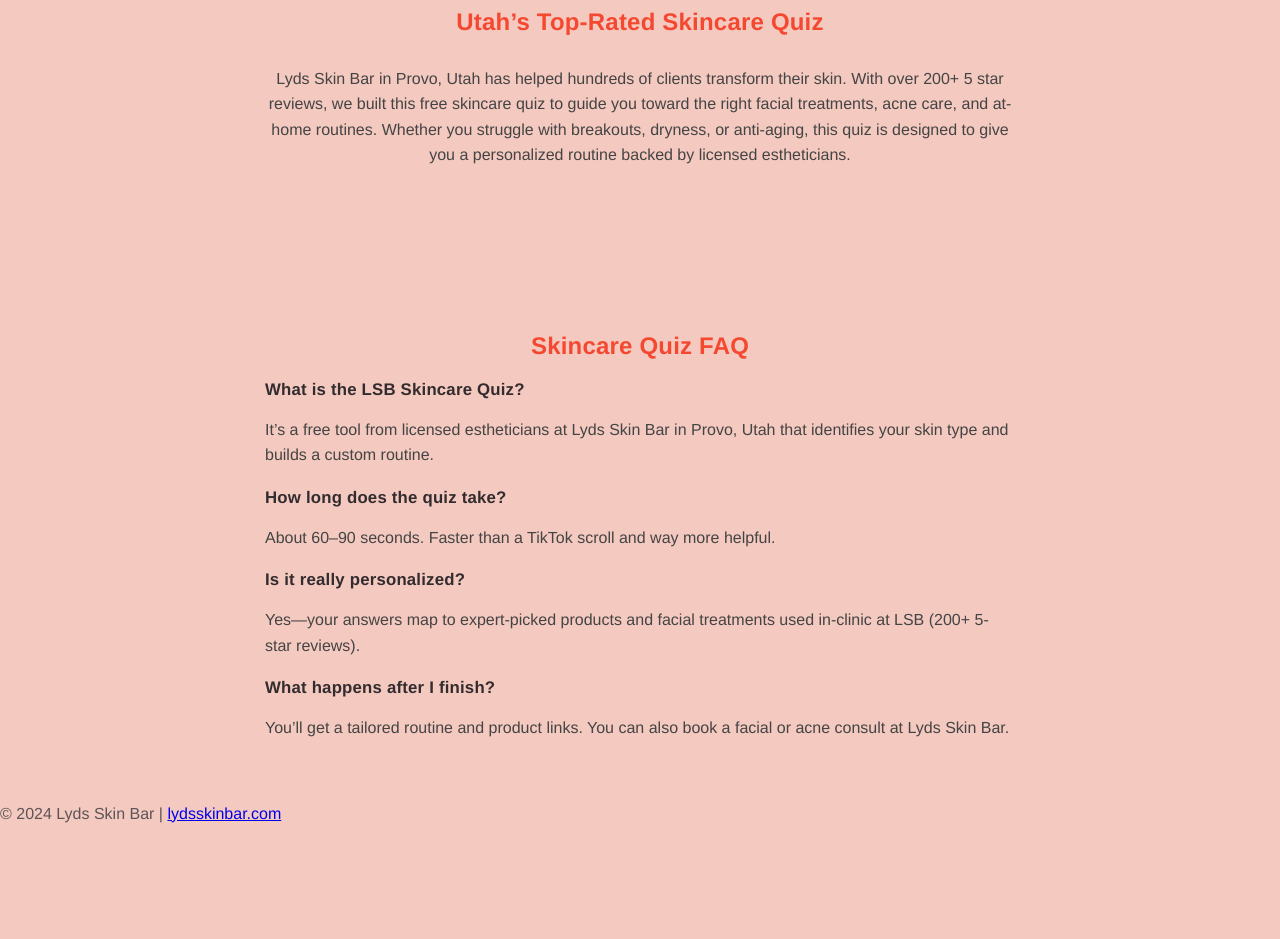
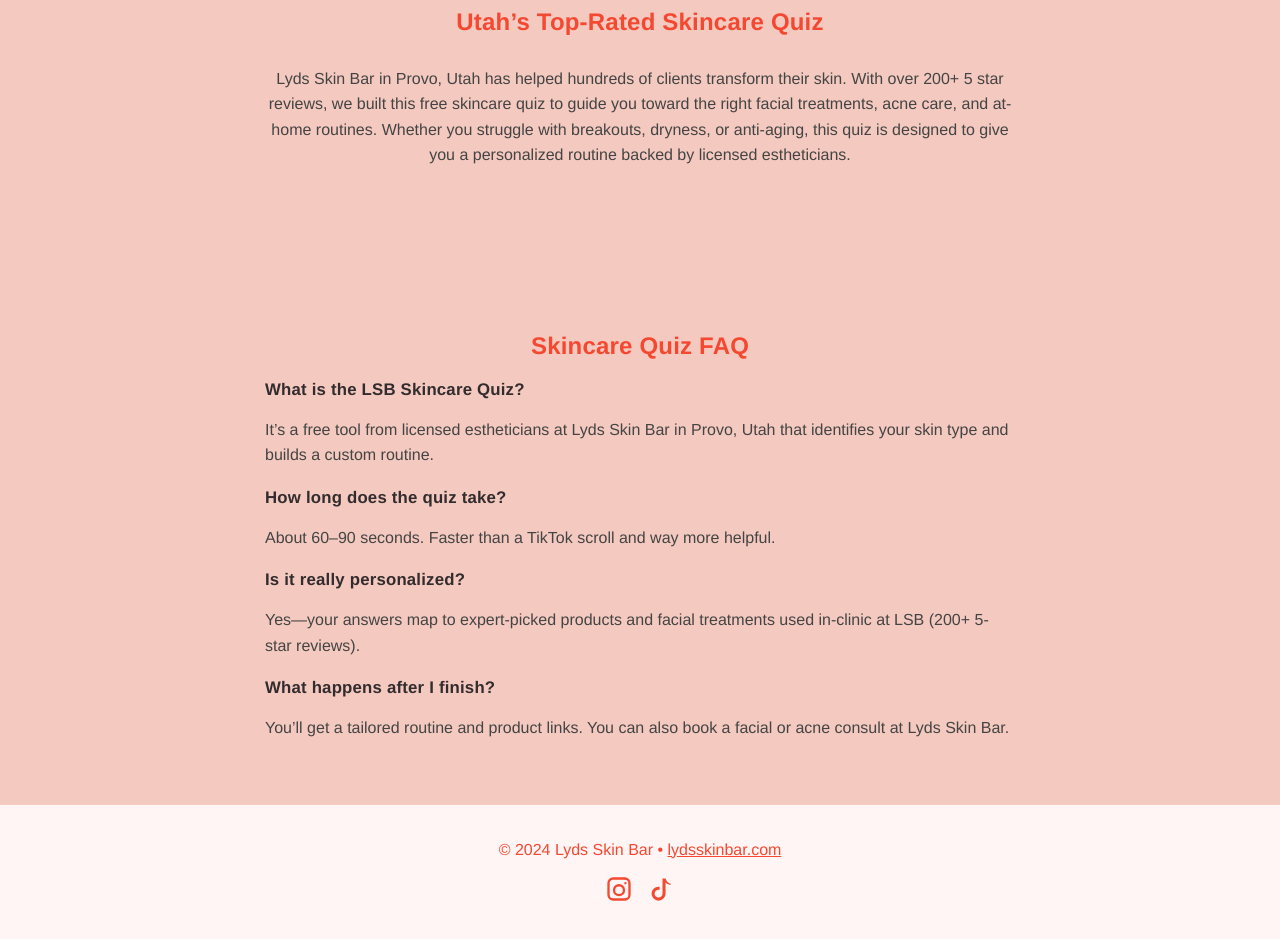
Before and after one commit to Natehansen10/LSB-skincare-quiz, a plain HTML site: page index.html in a window 1280 px wide. Shown: the part 921-1860 px from the top of the page. Before the commit the page ends 1744 px from the top, so only its background shows below. Drawn offline with Linux system fonts and the light colour scheme.

Commit message:
Full project update

```diff
--- a/index.html
+++ b/index.html
@@ -140,8 +140,28 @@
     <p>You’ll get a tailored routine and product links. You can also book a facial or acne consult at Lyds Skin Bar.</p>
   </section>
 
-  <footer class="footer">
-    <p>© 2024 Lyds Skin Bar | <a href="https://lydsskinbar.com" target="_blank" rel="noopener">lydsskinbar.com</a></p>
-  </footer>
+<footer class="footer">
+  <p>© 2024 Lyds Skin Bar •
+    <a href="https://lydsskinbar.com" target="_blank" rel="noopener">lydsskinbar.com</a>
+  </p>
+
+<div class="social">
+  <!-- Instagram (classic glyph) -->
+  <a href="https://www.instagram.com/lydsskinbar/" target="_blank" rel="noopener" aria-label="Instagram">
+    <svg xmlns="http://www.w3.org/2000/svg" viewBox="0 0 24 24" aria-hidden="true">
+      <path d="M7 2h10a5 5 0 0 1 5 5v10a5 5 0 0 1-5 5H7a5 5 0 0 1-5-5V7a5 5 0 0 1 5-5zm0 2a3 3 0 0 0-3 3v10a3 3 0 0 0 3 3h10a3 3 0 0 0 3-3V7a3 3 0 0 0-3-3H7zm5 3.75A5.25 5.25 0 1 1 6.75 13 5.26 5.26 0 0 1 12 7.75zm0 2A3.25 3.25 0 1 0 15.25 13 3.25 3.25 0 0 0 12 9.75ZM17.5 6a1 1 0 1 1-1 1 1 1 0 0 1 1-1Z"/>
+    </svg>
+  </a>
+
+    <!-- TikTok -->
+    <a href="https://www.tiktok.com/@lyds.skin.bar" target="_blank" rel="noopener" aria-label="TikTok">
+      <svg xmlns="http://www.w3.org/2000/svg" viewBox="0 0 24 24" aria-hidden="true">
+        <path d="M21 8.5c-2 0-3.8-.7-5.1-2V16a6 6 0 1 1-6-6c.3 0 .6 0 .9.1v2.6a3.4 3.4 0 1 0 2.5 3.3V3h2.7c.4 2.2 2.1 3.9 4.2 4.4v1.1z"></path>
+      </svg>
+    </a>
+  </div>
+</footer>
+
+
 </body>
 </html>
--- a/style.css
+++ b/style.css
@@ -511,3 +511,43 @@
   color: #444;
   line-height: 1.6;
 }
+
+.footer {
+  text-align: center;
+  background: #fff5f5; /* soft on-brand tint */
+  color: var(--brand-800);
+  padding: 1.25rem 1rem 2.25rem;
+  margin-top: auto;
+}
+
+.footer a {
+  color: var(--brand-800);
+  text-decoration: underline;
+}
+.footer a:hover { text-decoration: none; }
+
+.footer .social {
+  display: flex;
+  gap: 14px;
+  justify-content: center;
+  align-items: center;
+  margin-top: .5rem;
+}
+
+/* Let the link color control the icon color */
+.footer .social a {
+  color: var(--brand-800);     /* brand-800 drives icon color */
+}
+
+.footer .social svg {
+  width: 28px;
+  height: 28px;
+  fill: currentColor;          /* <-- key change */
+  display: block;
+  transition: transform .15s ease, opacity .15s ease;
+}
+
+.footer .social a:hover svg {
+  transform: translateY(-1px);
+  opacity: .85;
+}
```
